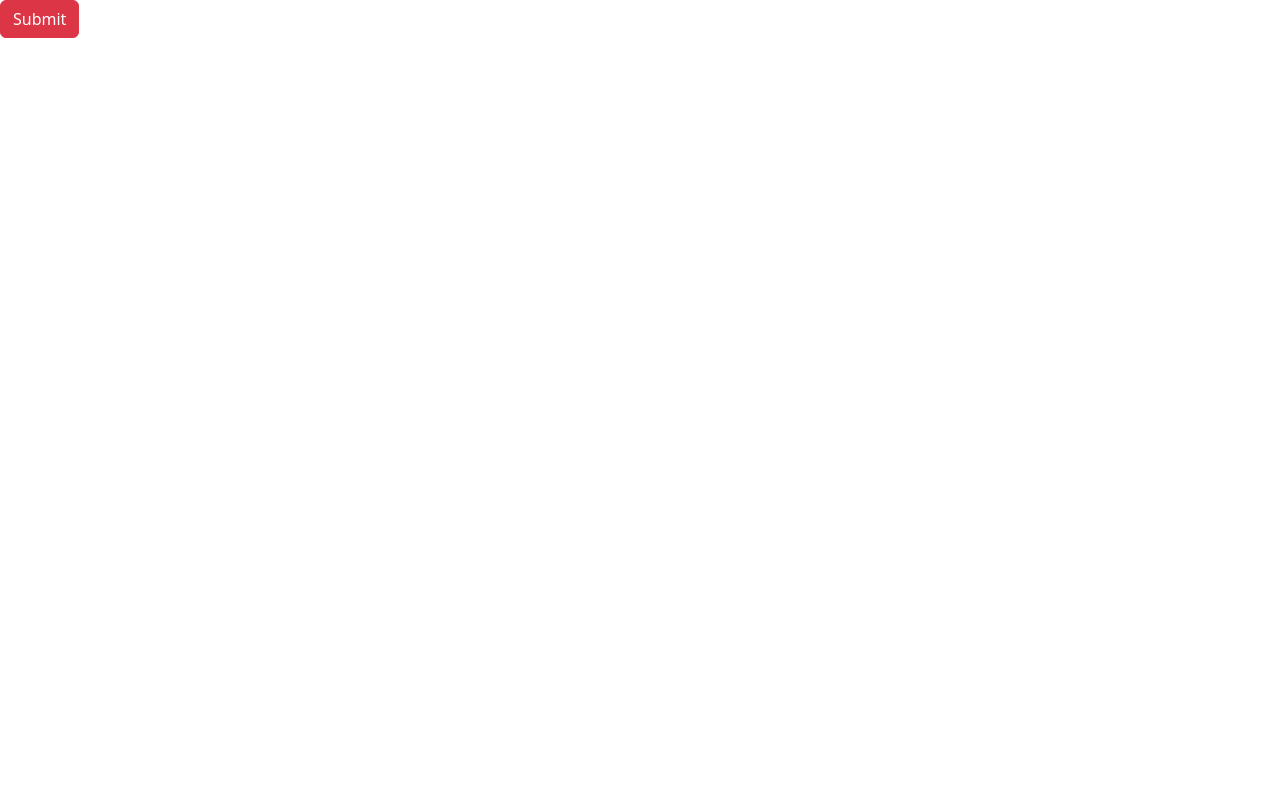
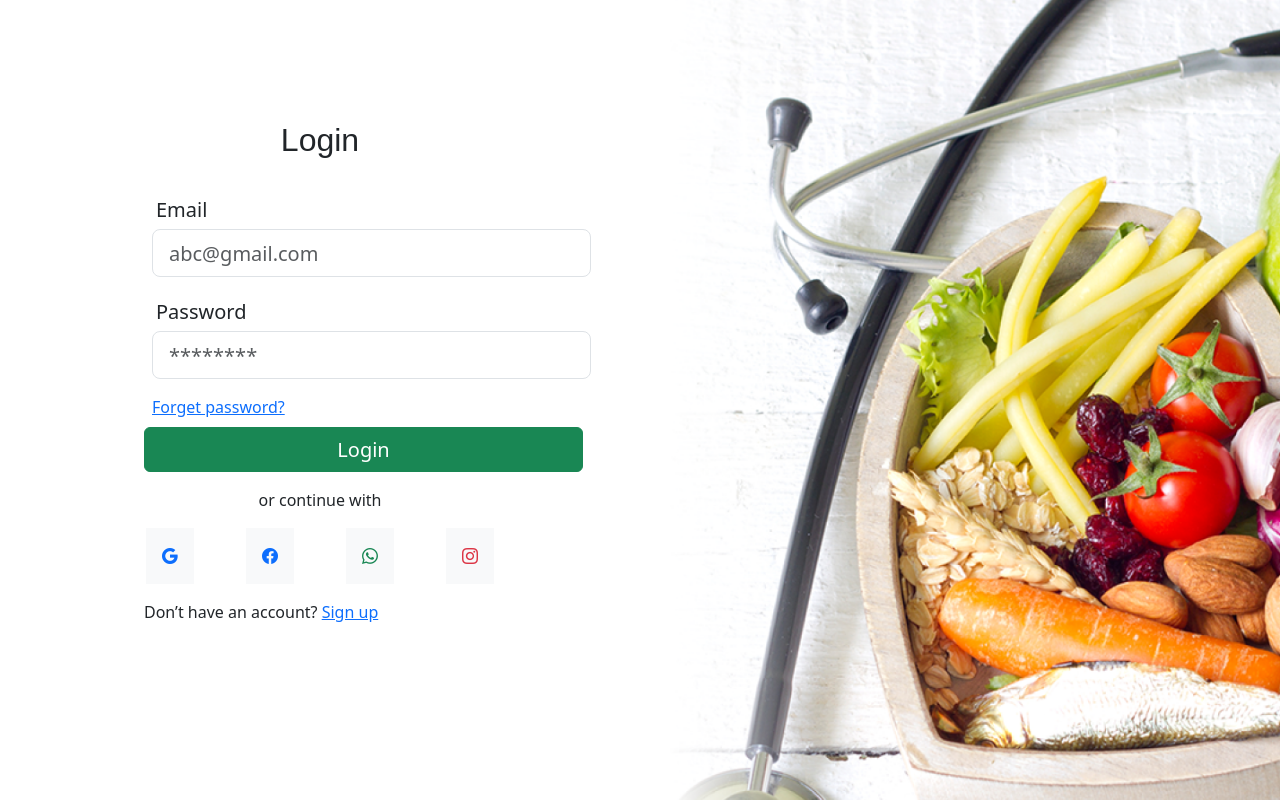
Before and after one commit to hinaasghar005/DNZ-site, an Angular app: page /login in a window 1280 px wide. Built offline with nearby package versions, Linux system fonts and the light colour scheme; a web font is replaced by a local one.

Commit message:
refactored

```diff
--- a/src/app/app.component.html
+++ b/src/app/app.component.html
@@ -1,2 +1 @@
-<div class="btn btn-danger"
->Submit</div>
+<router-outlet></router-outlet>
--- a/src/app/login/login.component.html
+++ b/src/app/login/login.component.html
@@ -1,19 +1,19 @@
 <div class="d-flex justify-content-center align-items-center t-hight  overflow-hidden">
-    <div class="row w-100 h-100 ">
+    <div class="row w-100 h-100 " >
       <!-- Left Side - Login Form -->
-      <div class="col-lg-6 col-md-12 d-flex justify-content-center align-items-center  ">
-        <div class="login-form  p-4 w-75">
+      <div class="col-lg-6 col-md-12 d-flex justify-content-center align-items-center" style="gap: 10px; margin-top: -100px;">
+        <div class="login-form  p-4 w-75" >
           <h2 class="mb-4 text-center" >Login</h2>
-          <form>
-            <div class="form-group pb-3">
-              <label for="email" class="pb-3" style="font-size: 20px;">Email</label>
+          <form >
+            <div class="form-group p-2 ">
+              <label for="email" class="p-1" style="font-size: 20px;">Email</label>
               <input type="email" class="form-control form-control-lg" id="email" placeholder="abc@gmail.com" style="width: 439px; height: 45px;">
             </div>
-            <div class="form-group">
-              <label for="password" class="pb-3" style="font-size: 20px;">Password</label>
+            <div class="form-group p-2">
+              <label for="password" class="p-1" style="font-size: 20px;">Password</label>
               <input type="password" class="form-control form-control-lg" id="password" placeholder="********" style="width: 439px; height: 45px;">
             </div>
-            <div class="form-group pb-3 ">
+            <div class="form-group p-2 ">
               <a href="#">Forget password?</a>
             </div>
             <button type="submit" class="btn btn-success    justify-content-center text-center" style="width: 439px; height: 45px; font-size: 20px; ">Login</button>
@@ -21,9 +21,9 @@
             <div class="social-login d-flex justify-content-around gap-5" style="text-align: left;">
               <a href="#" class="p-3 bg-light"><i class="bi bi-google"></i>
               </a>
-              <a href="#" class="p-3 bg-light"><i class="bi bi-facebook"></i></a>
-              <a href="#" class="p-3 bg-light"><i class="bi bi-whatsapp"></i></a>
-              <a href="#" class="p-3 bg-light"><i class="bi bi-instagram"></i></a>
+              <a href="#" class="p-3 bg-light"><i class="bi bi-facebook  "></i></a>
+              <a href="#" class="p-3 bg-light"><i class="bi bi-whatsapp text-success"></i></a>
+              <a href="#" class="p-3 bg-light"><i class="bi bi-instagram text-danger"></i></a>
             </div>
             <p class="mt-3">Don’t have an account? <a href="#">Sign up</a></p>
           </form>
```
